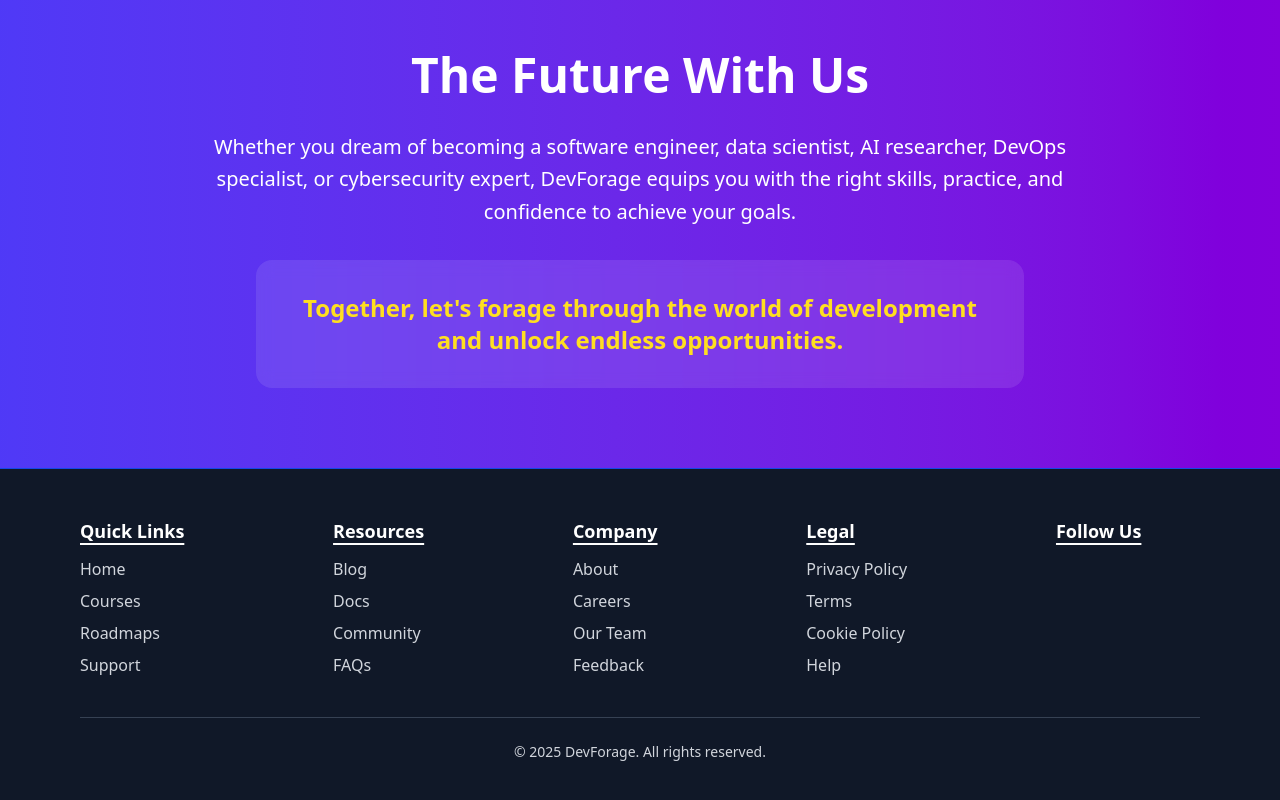
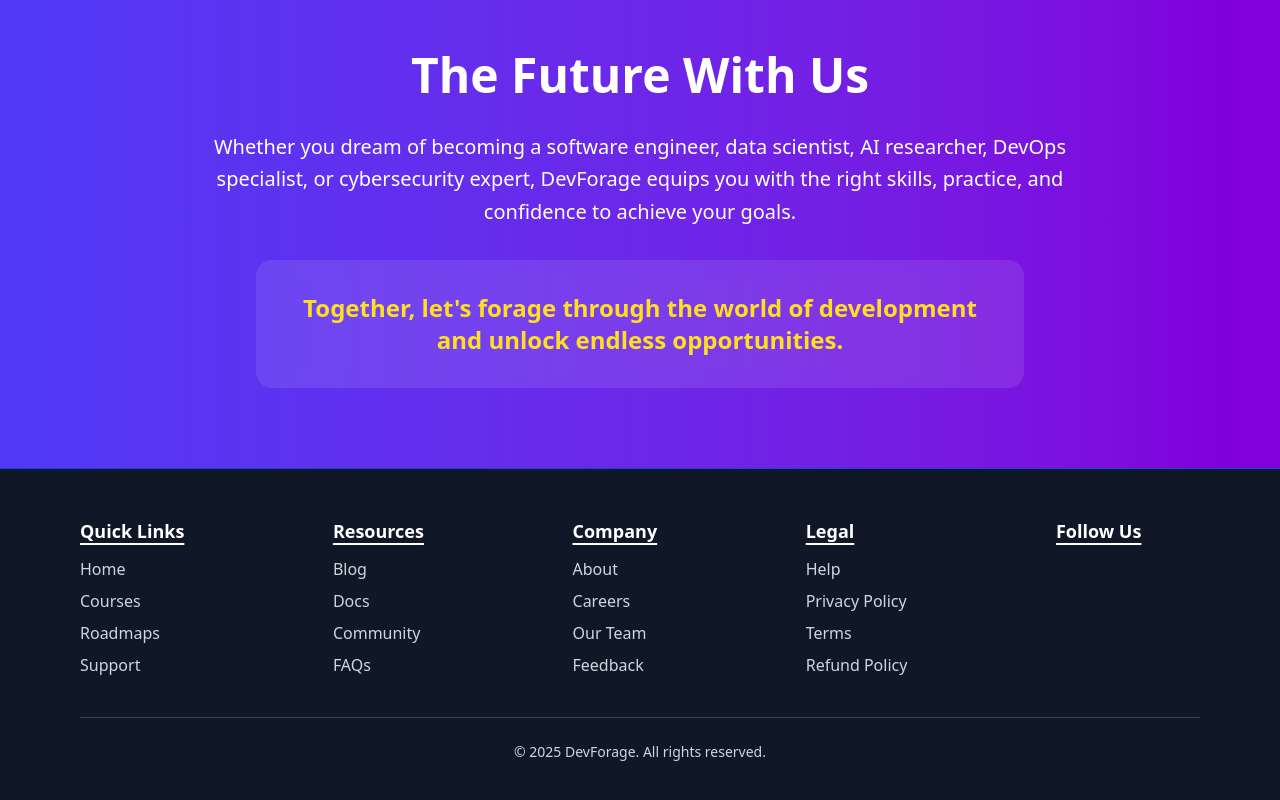
Before and after one commit to raushan-sinha/dev-forage, a React (Vite) app: page / in a window 1280 px wide. Shown: the part 3084-3884 px from the top of the page. Built offline with nearby package versions, Linux system fonts and the light colour scheme; some icons are missing.

Commit message:
Updated Footer section code

```diff
--- a/src/components/Footer/footerData.js
+++ b/src/components/Footer/footerData.js
@@ -39,10 +39,10 @@ export const footerData = {
             id: 4,
             title: "Legal",
             links: [
+                { name: "Help", href: "/help" },
                 { name: "Privacy Policy", href: "/privacyPolicy" },
                 { name: "Terms", href: "/terms" },
-                { name: "Cookie Policy", href: "/cookie" },
-                { name: "Help", href: "/help" },
+                { name: "Refund Policy", href: "/refund-policy" },
             ],
         },
     ],
```
